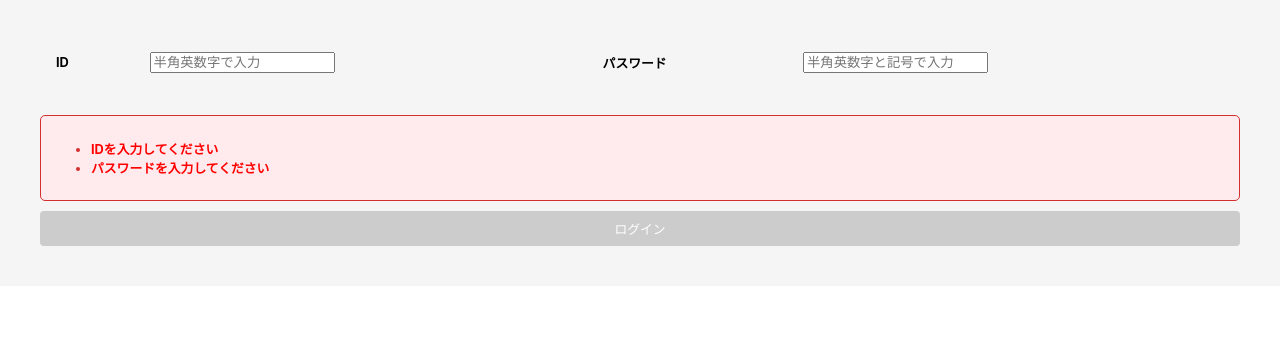
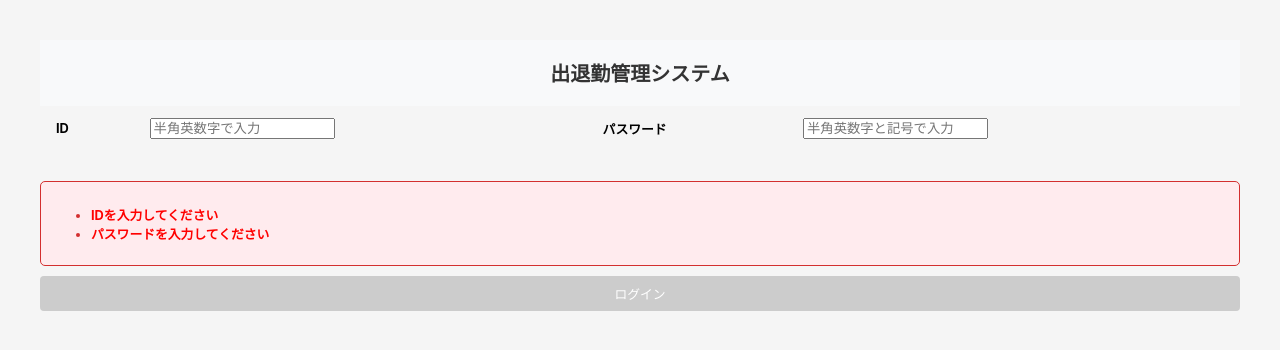
Before and after one commit to akihirotakeda1111/attendance_system, a React (Create React App) app in the folder frontend/: page / in a window 1280 px wide. Shown: the top 350 px of the page. Built offline with nearby package versions, Linux system fonts and the light colour scheme.

Commit message:
共通レイアウトの修正

```diff
--- a/frontend/package.json
+++ b/frontend/package.json
@@ -16,6 +16,7 @@
     "react": "^19.1.0",
     "react-chartjs-2": "^5.3.0",
     "react-dom": "^19.1.0",
+    "react-icons": "^5.5.0",
     "react-router-dom": "^7.6.0",
     "react-scripts": "5.0.1",
     "web-vitals": "^2.1.4"
--- a/frontend/src/App.css
+++ b/frontend/src/App.css
@@ -19,6 +19,24 @@
   text-decoration: underline;
 }
 /* メニューバー end */
+
+/* タイトルバー start */
+.titlebar {
+  display: flex;
+  justify-content: center;
+  align-items: center;
+  padding: 5px;
+  background-color: #f8f9fa;
+  color: #333;
+  font-size: 16px;
+
+}
+
+.title {
+  font-size: 20px;
+  font-weight: bold;
+}
+/* タイトルバー end */
 
 /* エラー画面レイアウト start */
 .error-container {
@@ -222,6 +240,14 @@ span {
 .danger-button:hover {
   background-color: #b52b3a;
 }
+
+.logout-button {
+  position: absolute;
+  top: 10px;
+  right: 15px;
+  padding: 6px 12px;
+  font-size: 14px;
+}
 /* ボタンレイアウト end */
 
 /* 汎用レイアウト start */
--- a/frontend/src/App.js
+++ b/frontend/src/App.js
@@ -1,4 +1,7 @@
 import React, { useContext, useState  } from 'react';
+import { FaClock, FaUsers } from "react-icons/fa";
+import { MdBarChart } from "react-icons/md";
+import { AiOutlineSchedule } from "react-icons/ai";
 import './App.css';
 import { BrowserRouter, Routes, Route, Link, useNavigate  } from "react-router-dom";
 import ErrorBoundary from "./ErrorBoundary";
@@ -24,9 +27,19 @@ const LogoutButton = () => {
   };
 
   return (
-    <button className="danger-button" onClick={handleLogout}>ログアウト</button>
+    <button className="danger-button logout-button" onClick={handleLogout}>ログアウト</button>
   );
 };
+
+// タイトルバー
+const Titlebar = () => {
+  return (
+    <header className="titlebar">
+      <h1 className="title">出退勤管理システム</h1>
+    </header>
+  );
+};
+
 
 // サイドメニューコンポーネント
 const Sidebar = () => {
@@ -34,10 +47,10 @@ const Sidebar = () => {
 
   return (
     <nav className="sidebar">
-      <Link to="/attendance">出退勤記録</Link>
-      {role === "00" ? null : <Link to="/attendance/totalization">勤務集計</Link>}
-      {role === "00" ? null : <Link to="/attendance/management">勤務管理</Link>}
-      {role === "00" ? null : <Link to="/users/management">従業員管理</Link>}
+      <Link to="/attendance"><FaClock />出退勤記録</Link>
+      {role === "00" ? null : <Link to="/attendance/totalization"><MdBarChart />勤務集計</Link>}
+      {role === "00" ? null : <Link to="/attendance/management"><AiOutlineSchedule />勤務管理</Link>}
+      {role === "00" ? null : <Link to="/users/management"><FaUsers />従業員管理</Link>}
     </nav>
   );
 };
@@ -60,6 +73,7 @@ function App() {
             )}
             {isContentOnly ? null : <Sidebar />}
             <main className="main-content">
+              <Titlebar />
               {isContentOnly ? null : <div className="right"><LogoutButton /></div>}
               <Routes>
                 <Route path="/" element={<Login stateHandlers={stateHandlers} />} />
```
Also changed, not shown: 1 other file (tests, documents, lock files or other folders).
